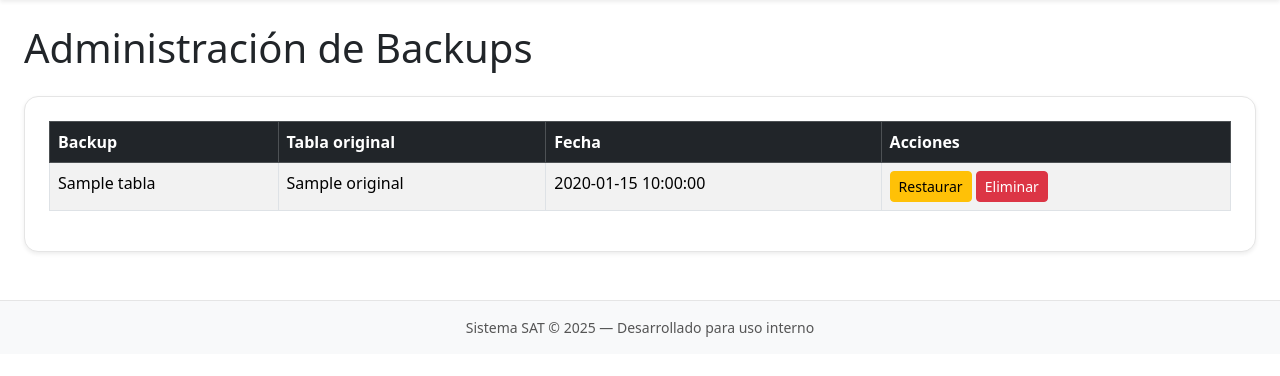
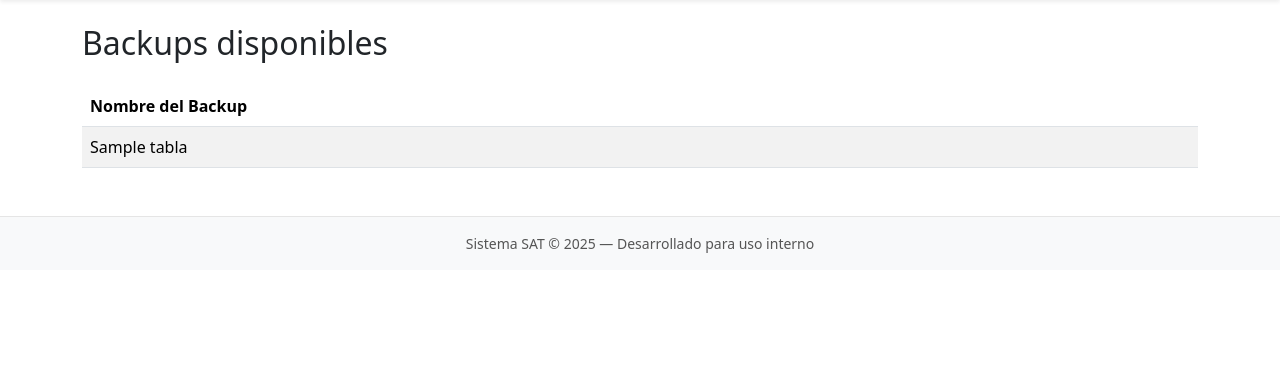
Before and after one commit to hagiordani/sat-dashboard, a Flask app: template templates/backups.html in a window 1280 px wide. Shown: the part 168-544 px from the top of the page. Run offline with Flask 3, Linux system fonts and the light colour scheme; the template is opened without the code that fills it: most values are stand-ins (such as "Sample title", 1, 10 or a date in 2020).

Commit message:
Update backups.html

```diff
--- a/templates/backups.html
+++ b/templates/backups.html
@@ -1,45 +1,29 @@
 {% extends "base.html" %}
 {% block content %}
 
-<h1 class="mb-4">Administración de Backups</h1>
+<div class="container mt-4">
+    <h2 class="mb-4">Backups disponibles</h2>
 
-<div class="card p-4 shadow-sm">
-
-  {% if backups %}
-  <table class="table table-striped table-bordered">
-    <thead class="table-dark">
+    {% if tablas %}
+    <table class="table table-striped table-hover">
+        <thead>
             <tr>
-        <th>Backup</th>
-        <th>Tabla original</th>
-        <th>Fecha</th>
-        <th>Acciones</th>
+                <th>Nombre del Backup</th>
             </tr>
         </thead>
         <tbody>
-      {% for b in backups %}
+            {% for t in tablas %}
             <tr>
-        <td>{{ b.tabla }}</td>
-        <td>{{ b.original }}</td>
-        <td>{{ b.fecha }}</td>
-        <td>
-          <a href="/restaurar_backup/{{ b.tabla }}" class="btn btn-warning btn-sm">
-            Restaurar
-          </a>
-          <a href="/eliminar_backup/{{ b.tabla }}" class="btn btn-danger btn-sm">
-            Eliminar
-          </a>
-        </td>
+                <td>{{ t.table_name }}</td>
             </tr>
             {% endfor %}
         </tbody>
     </table>
-
     {% else %}
     <div class="alert alert-info">
         No hay backups registrados.
     </div>
     {% endif %}
-
 </div>
 
 {% endblock %}
```
Lines whose indentation alone changed are shown as unchanged.
